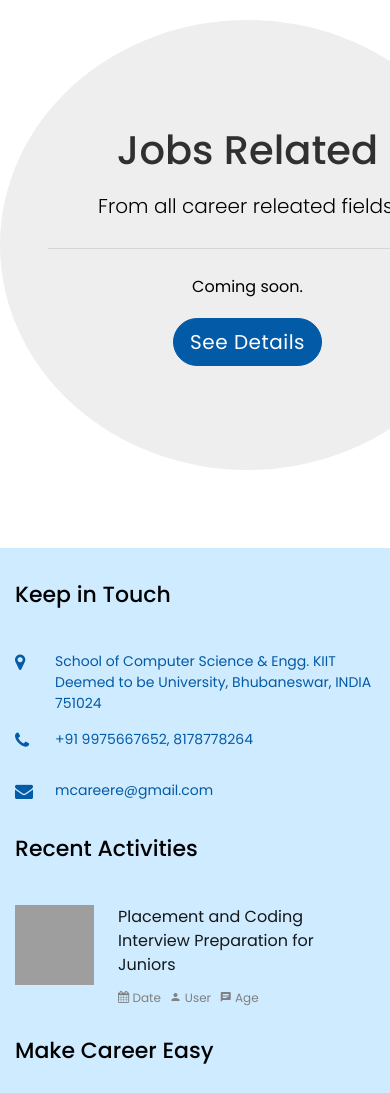
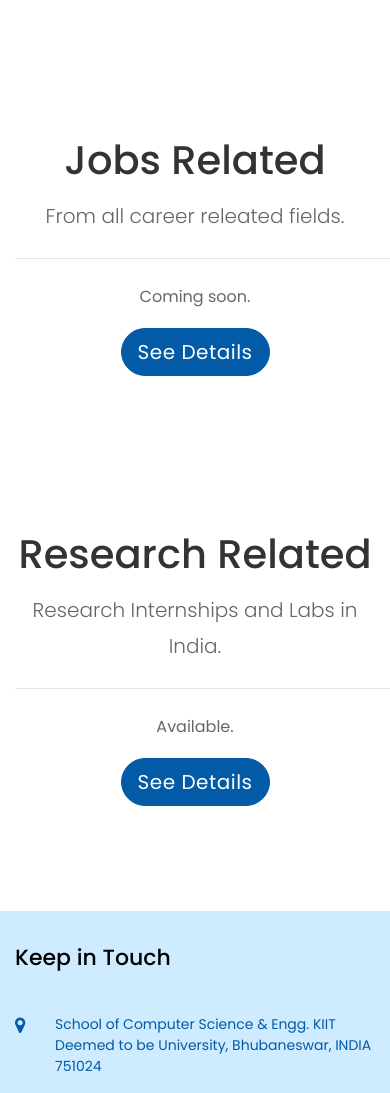
Before and after one commit to makecareereasy/makecareereasy, a Django app: page /teacher/ in a window 390 px wide; the page is wider, and only the part inside the window is pictured. Shown: the part 679-1772 px from the top of that part. Run offline with Django 3.2, Linux system fonts and the light colour scheme; parts of the project's set-up code (start-up, migrations or seed data) failed here and were passed over; some libraries are stand-ins or nearby versions; some web fonts are replaced; grey boxes are pictures that could not be loaded.

Commit message:
jobs page made responsive
Signed-off-by: thisisankit27 <thisisankitsrivastava@gmail.com>

```diff
--- a/templates/teacher.html
+++ b/templates/teacher.html
@@ -15,8 +15,9 @@
     </div>
 
   </section>
-<div class="outerDiv">
-  <div class="leftDiv" style="border-radius: 100%; background-color: #eeeeee;">
+<div class ="container-fluid test-see" style="margin-top: 30px; height: auto;">
+  <div class ="row">
+    <div class ="col-md-6 col-sm-6" style="margin-bottom: 2rem;"> <!--Background image must be added here @muskan-->
       <center style="margin-top: 100px;">
         <h1 class="display-6">Jobs Related</h1>
         <p class="lead">From all career releated fields.</p>
@@ -27,7 +28,7 @@
         </p>
       </center>
     </div>
-  <div class="rightDiv" style="border-radius: 100%; background-color: #eeeeee;">
+    <div class ="col-md-6 col-sm-6" style="margin-bottom: 2rem;"> <!--Background image must be added here @muskan-->
       <center style="margin-top: 100px;">
         <h1 class="display-6">Research Related</h1>
         <p class="lead">Research Internships and Labs in India.</p>
@@ -39,6 +40,7 @@
       </center>
      </div>
   </div>
+</div>
   <br><br>
 
 {% endblock %}
```
Lines whose indentation alone changed are shown as unchanged.
